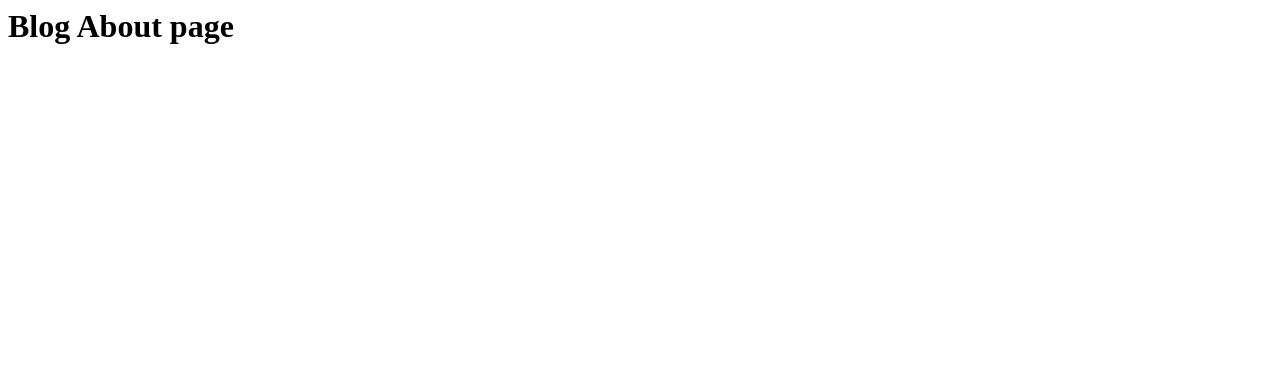
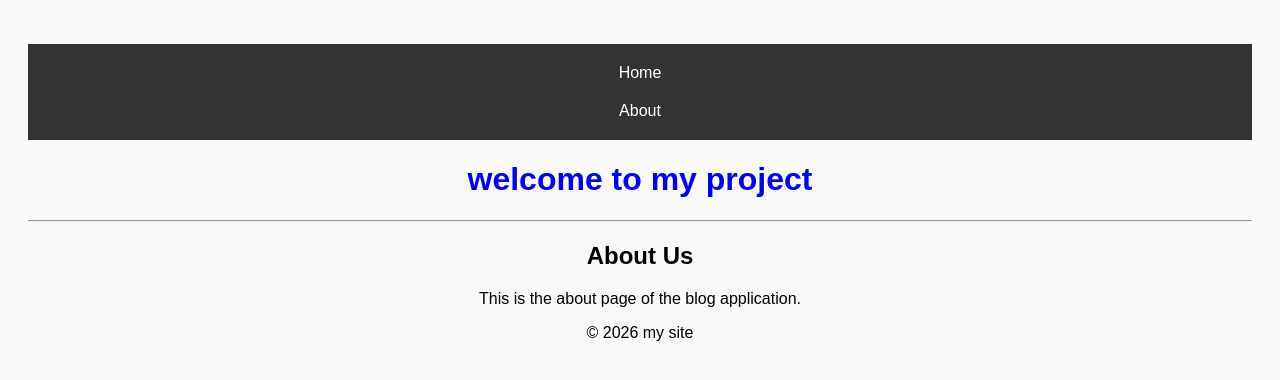
Before and after one commit to Aman235-code/django-learning-2026, a Django app: page /blog/about/ in a window 1280 px wide. Shown: the top 380 px of the page. Run offline with Django 5.2, Linux system fonts and the light colour scheme.

Commit message:
Templates #4 - Inheritance & Staticn

```diff
--- /dev/null
+++ b/myProject/blog/templates/blog/about.html
@@ -0,0 +1,8 @@
+{% extends "base.html" %}
+
+{% block title %} About - My Django Project {% endblock %}
+
+{% block content %}
+    <h2>About Us</h2>
+    <p>This is the about page of the blog application.</p>
+{% endblock %}
--- a/myProject/blog/urls.py
+++ b/myProject/blog/urls.py
@@ -3,7 +3,8 @@ from . import views
 
 urlpatterns = [
     path('', views.home, name="blog-home"),
-    path('about/', views.about, name="blog_about"),
+    path('about/', views.about, name="blog-about"),
+
     path('post/<int:post_id>/', views.post_details, name="post_details"),
     path('user/<str:username>/', views.user_profile, name="user_profile"),
     re_path(r'^article/(?P<year>[0-9]{4})/$', views.article_by_year, name="article_by_year"),
--- a/myProject/blog/views.py
+++ b/myProject/blog/views.py
@@ -4,10 +4,10 @@ from datetime import datetime
 
 # Create your views here.
 def home(request):
-    return HttpResponse("<h1>Blog Home page</h1>")
+    return render(request, 'home.html') # takes from main root folder templates
 
 def about(request):
-    return HttpResponse("<h1>Blog About page</h1>")
+    return render(request, 'blog/about.html')
 
 def post_details(request, post_id):
     return HttpResponse(f"<h1>Details of post {post_id}</h1>")
--- a/myProject/myProject/settings.py
+++ b/myProject/myProject/settings.py
@@ -118,3 +118,4 @@ USE_TZ = True
 # https://docs.djangoproject.com/en/6.0/howto/static-files/
 
 STATIC_URL = 'static/'
+STATICFILES_DIRS = [BASE_DIR / 'static']
--- /dev/null
+++ b/myProject/static/css/style.css
@@ -0,0 +1,23 @@
+body {
+    font-family: Arial, Helvetica, sans-serif;
+    background: #fafafa;
+    text-align: center;
+    padding: 20px;
+}
+
+nav ul {
+    list-style-type: none;
+    padding: 10px;
+    background-color: #333;
+}
+
+nav ul li a {
+    color: white;
+    text-decoration: none;
+    padding: 10px 15px;
+    display: inline-block;
+}
+
+h1 {
+    color: blue
+}
--- /dev/null
+++ b/myProject/static/js/scripts.js
@@ -0,0 +1,3 @@
+function showAlert(){
+    alert("This is a static JS file!");
+}
--- a/myProject/templates/base.html
+++ b/myProject/templates/base.html
@@ -4,12 +4,23 @@
     <meta charset="UTF-8">
     <meta name="viewport" content="width=device-width, initial-scale=1.0">
     <title>{% block title %} My Django Project {% endblock %}</title>
+    {% load static %}
+    <link rel="stylesheet" href="{% static 'css/style.css' %}">
 </head>
 <body>
+    {% include "navbar.html" %}
     <h1>welcome to my project</h1>
     <hr/>
+    <div class="content">
     {% block content %}
+    {% endblock %}
+    </div>
 
-    {% endblock %}
+    <footer>
+        <p>&copy; 2026 my site</p>
+    </footer>
+
+    <script src="{% static 'js/scripts.js' %}"></script>
+
 </body>
 </html>
--- /dev/null
+++ b/myProject/templates/navbar.html
@@ -0,0 +1,6 @@
+<nav>
+    <ul>
+        <li><a href="{% url 'blog-home' %}">Home</a></li>
+        <li><a href="{% url 'blog-about' %}">About</a></li>
+    </ul>
+</nav>
```
Also changed, not shown: Templates.md (+84 -0 lines), myProject/templates/home.html (+20 -12 lines), myProject/static/images/logo.jpg (added).
